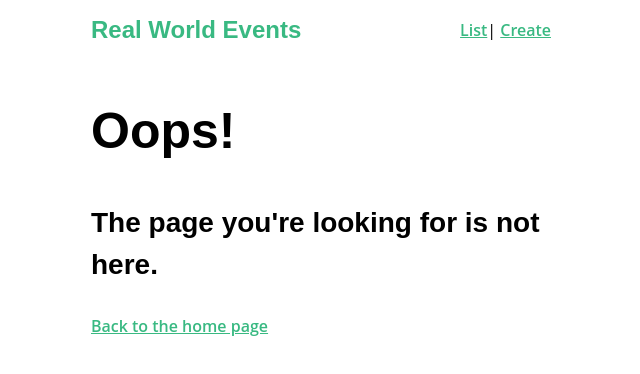
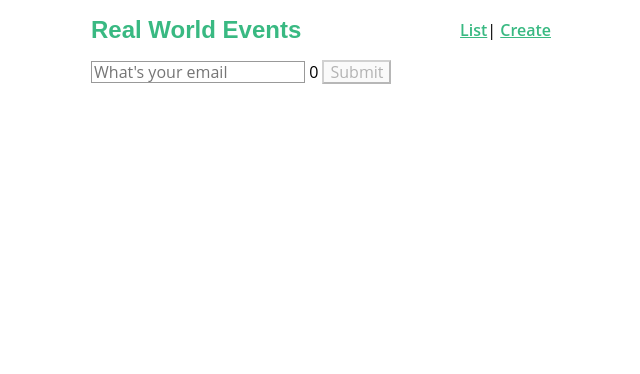
Before and after one commit to last3oy/vue-example, a Vue app: page /example in a window 1280 px wide. Before the commit this address led to /404. Shown: the top 374 px of the page, without its empty margins (319-959 px from the left). Built offline with nearby package versions, Linux system fonts and the light colour scheme.

Commit message:
next-level vue chapter 10

```diff
--- a/package.json
+++ b/package.json
@@ -17,6 +17,7 @@
     "vue": "^2.6.11",
     "vue-router": "^3.1.5",
     "vuejs-datepicker": "^1.6.2",
+    "vuelidate": "^0.7.5",
     "vuex": "^3.1.2"
   },
   "devDependencies": {
--- a/src/App.vue
+++ b/src/App.vue
@@ -242,4 +242,7 @@
 select::ms-expand {
   opacity: 0;
 }
+.errorMessage {
+  color: red;
+}
 </style>
--- a/src/main.js
+++ b/src/main.js
@@ -9,6 +9,9 @@
 import BaseSelect from '@/components/BaseSelect'
 import BaseButton from '@/components/BaseButton'
 import 'nprogress/nprogress.css'
+import Vuelidate from 'vuelidate'
+
+Vue.use(Vuelidate)
 
 Vue.component('BaseIcon', BaseIcon)
 Vue.component('BaseInput', BaseInput)
--- a/src/router/index.js
+++ b/src/router/index.js
@@ -5,6 +5,7 @@
 import EventShow from '../views/EventShow.vue'
 import NotFound from '../views/NotFound.vue'
 import NetworkIssue from '../views/NetworkIssue.vue'
+import Example from '../views/Example.vue'
 import NProgress from 'nprogress'
 import store from '@/store'
 
@@ -16,6 +17,10 @@
     name: 'event-list',
     component: EventList,
     props: true
+  },
+  {
+    path: '/example',
+    component: Example
   },
   {
     path: '/event/:id',
--- /dev/null
+++ b/src/views/Example.vue
@@ -0,0 +1,49 @@
+<template>
+  <form @submit.prevent="submit">
+    <input
+      type="email"
+      placeholder="What's your email"
+      v-model="email"
+      :class="{ error: $v.email.$error }"
+      @blur="$v.email.$touch()"
+    />
+
+    <div v-if="$v.email.$error">
+      <p v-if="!$v.email.email" class="errorMessage">
+        Please enter a valid email
+      </p>
+      <p v-if="!$v.email.required" class="errorMessage">Email is required</p>
+    </div>
+    0
+
+    <button :disabled="$v.$invalid" type="submit">Submit</button>
+    <p v-if="$v.$anyError" class="errorMessage">
+      Please fill out the required fields
+    </p>
+  </form>
+</template>
+
+<script>
+import { required, email } from 'vuelidate/lib/validators'
+export default {
+  data() {
+    return {
+      email: null
+    }
+  },
+  validations: {
+    email: {
+      required,
+      email
+    }
+  },
+  methods: {
+    submit() {
+      this.$v.$touch()
+      if (!this.$v.$invalid) {
+        console.log('Form Submitted:', this.email)
+      }
+    }
+  }
+}
+</script>
```
Also changed, not shown: 1 other file (tests, documents, lock files or other folders).
